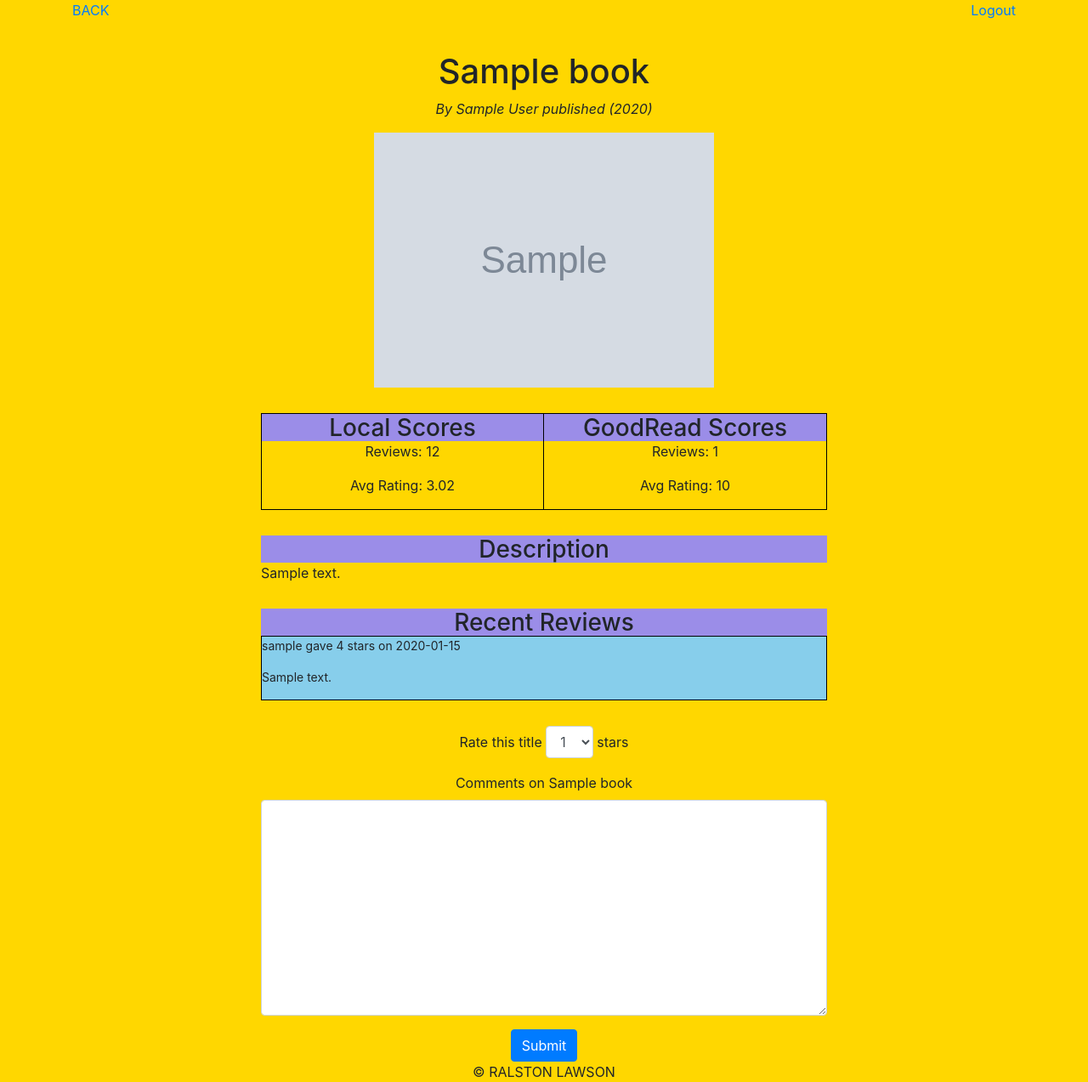
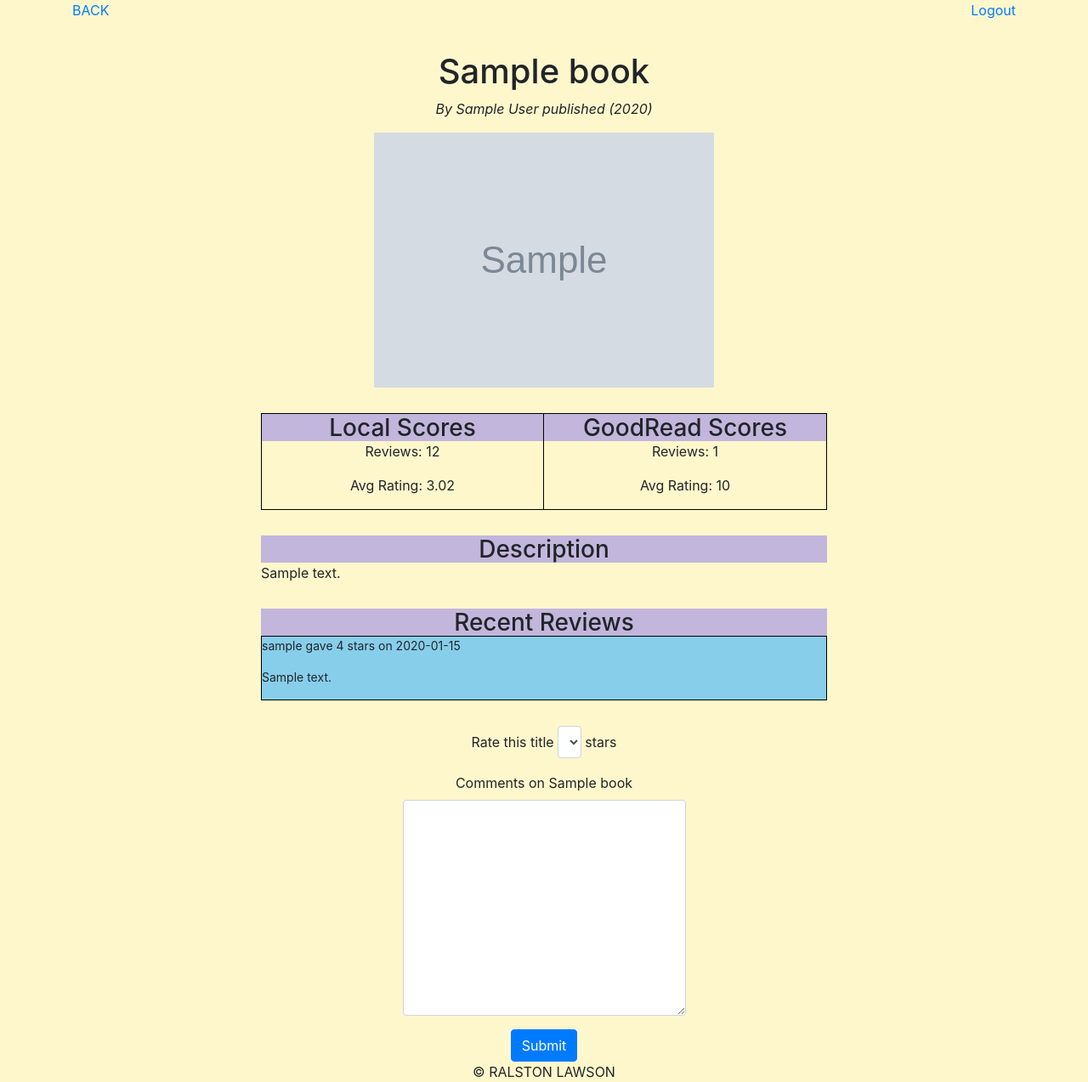
Before and after one commit to Ralst0n/book-reviews, a Flask app: template templates/book.html in a window 1280 px wide. Shown: the whole page at 85% size. Run offline with Flask 2, Linux system fonts and the light colour scheme; the template is opened without the code that fills it: most values are stand-ins (such as "Sample title", 1, 10 or a date in 2020); grey boxes marked "Sample" are stand-in pictures; some libraries are stand-ins or nearby versions.

Commit message:
change background color. Shorten and center form.

```diff
--- a/static/main.css
+++ b/static/main.css
@@ -1,50 +1,76 @@
 .review-card {
   background-color: skyblue;
-  border: 1px solid black; }
+  border: 1px solid black;
+}
 
 .header-cover {
   height: 32px;
   width: 100%;
-  background-color: #9b8de8; }
+  background-color: rgba(155, 141, 232, 0.6);
+}
 
 .review-card {
-  font-size: 14px; }
+  font-size: 14px;
+}
 
 body {
-  background-color: gold; }
+  background-color: rgba(255, 215, 0, 0.2);
+}
 
 #description, #reviews {
   width: 60%;
-  margin: 30px auto; }
-  #description p, #reviews p {
-    text-align: left; }
+  margin: 30px auto;
+}
+#description p, #reviews p {
+  text-align: left;
+}
 
 #book-review select {
   width: 5%;
-  display: inline; }
+  display: inline;
+}
 #book-review textarea {
   width: 60%;
-  margin: auto; }
+  margin: auto;
+}
 
 #scoreboards {
   width: 60%;
   display: flex;
   margin: 30px auto;
-  border: 1px solid black; }
+  border: 1px solid black;
+}
 
 #local-reviews {
-  border-right: 1px solid black; }
+  border-right: 1px solid black;
+}
 
 .reviews-box {
-  width: 50%; }
+  width: 50%;
+}
 
 #nav {
   display: flex;
   justify-content: space-between;
   width: 100%;
-  min-height: 60px; }
-  #nav div {
-    min-height: 48px;
-    font: 48px; }
+  min-height: 60px;
+}
+#nav div {
+  min-height: 48px;
+  font: 48px;
+}
+
+form {
+  width: 50%;
+  margin: 0 auto;
+}
+
+h1 {
+  text-align: center;
+}
+
+p {
+  text-align: center;
+}
 
 /*# sourceMappingURL=main.css.map */
--- a/static/main.sass
+++ b/static/main.sass
@@ -1,4 +1,5 @@
-$cover-color: rgb(155, 141, 232)
+$cover-color: rgba(155, 141, 232, 0.6)
+$background-color: rgba(255, 215, 0, 0.2)
 
 %message
   background-color: skyblue
@@ -15,7 +16,7 @@ $cover-color: rgb(155, 141, 232)
   font-size: 14px
 
 body
-  background-color: gold
+  background-color: $background-color
 
 #description, #reviews
   width: 60%
@@ -54,3 +55,13 @@ body
   div
     min-height: 48px
     font: 48px
+
+form
+  width: 50%
+  margin: 0 auto
+
+h1
+  text-align: center
+
+p
+  text-align: center
```
